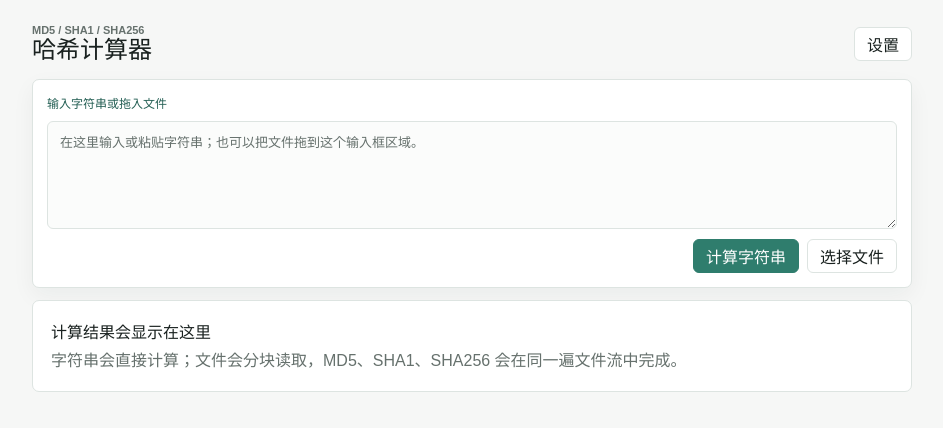
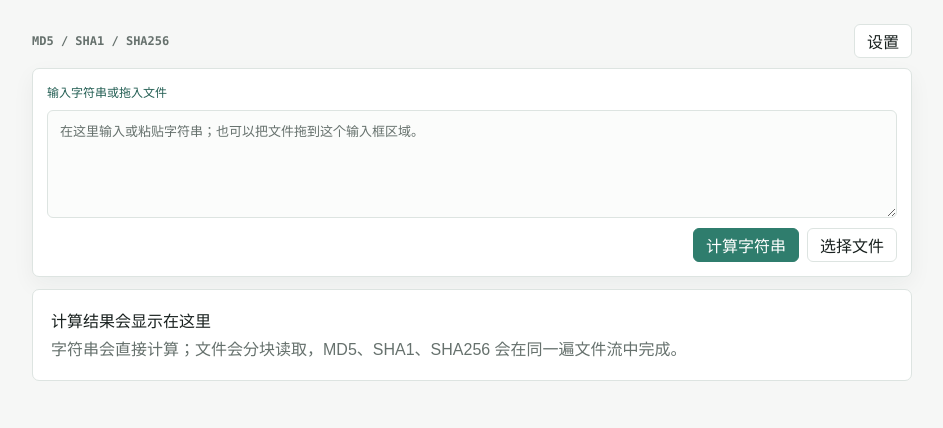
Before and after one commit to cuitz/my-hash-tool, a Vue app: page / in a window 1280 px wide. Shown: the top 428 px of the page, without its empty margins (168-1111 px from the left). Built offline with nearby package versions, Linux system fonts and the light colour scheme.

Commit message:
feat: add bulk hash copy actions

```diff
--- a/src/App.vue
+++ b/src/App.vue
@@ -353,14 +353,7 @@ async function copyHash(task: HashTask, algorithm: keyof HashResult) {
 
   const value = task.hashes[algorithm]
 
-  try {
-    if (!window.ztools?.copyText?.(value)) {
-      await navigator.clipboard.writeText(value)
-    }
-  } catch (error) {
-    notifyError(error, '复制失败')
-    return
-  }
+  if (!(await copyText(value))) return
 
   copiedKey.value = `${task.id}-${algorithm}`
   window.setTimeout(() => {
@@ -368,6 +361,59 @@ async function copyHash(task: HashTask, algorithm: keyof HashResult) {
       copiedKey.value = ''
     }
   }, 1500)
+}
+
+async function copyTaskHashes(task: HashTask) {
+  if (!task.hashes) return
+
+  if (!(await copyText(formatTaskHashes(task)))) return
+
+  copiedKey.value = `${task.id}-all`
+  window.setTimeout(() => {
+    if (copiedKey.value === `${task.id}-all`) {
+      copiedKey.value = ''
+    }
+  }, 1500)
+}
+
+async function copyAllHashes() {
+  const doneTasks = tasks.value.filter((task) => task.status === 'done' && task.hashes)
+  if (!doneTasks.length) return
+
+  if (!(await copyText(doneTasks.map((task) => formatTaskHashes(task)).join('\n\n')))) return
+
+  copiedKey.value = 'all-results'
+  window.setTimeout(() => {
+    if (copiedKey.value === 'all-results') {
+      copiedKey.value = ''
+    }
+  }, 1500)
+}
+
+async function copyText(value: string) {
+  try {
+    if (!window.ztools?.copyText?.(value)) {
+      await navigator.clipboard.writeText(value)
+    }
+  } catch (error) {
+    notifyError(error, '复制失败')
+    return false
+  }
+
+  return true
+}
+
+function formatTaskHashes(task: HashTask) {
+  if (!task.hashes) return ''
+
+  const title = task.kind === 'file' ? task.path : '字符串输入'
+
+  return [
+    title,
+    `MD5: ${task.hashes.md5}`,
+    `SHA1: ${task.hashes.sha1}`,
+    `SHA256: ${task.hashes.sha256}`
+  ].join('\n')
 }
 
 function formatBytes(bytes: number) {
@@ -441,12 +487,20 @@ onMounted(() => {
 <template>
   <main class="app-shell">
     <template v-if="route === 'main'">
-      <header class="topbar">
-        <div>
-          <p class="eyebrow">MD5 / SHA1 / SHA256</p>
-          <h1>哈希计算器</h1>
+      <header class="main-actions">
+        <span class="algorithm-note">MD5 / SHA1 / SHA256</span>
+        <div class="main-action-buttons">
+          <button
+            v-if="tasks.some((task) => task.status === 'done')"
+            class="secondary-button"
+            type="button"
+            title="复制全部已完成结果"
+            @click="copyAllHashes"
+          >
+            {{ copiedKey === 'all-results' ? '已复制全部' : '复制全部结果' }}
+          </button>
+          <button class="icon-button" type="button" title="设置" @click="openSettings">设置</button>
         </div>
-        <button class="icon-button" type="button" title="设置" @click="openSettings">设置</button>
       </header>
 
       <section
@@ -509,7 +563,18 @@ onMounted(() => {
               <h2 :title="task.kind === 'file' ? task.path : task.text">{{ task.name }}</h2>
               <p>{{ getTaskMeta(task) }}</p>
             </div>
-            <span class="file-size">{{ getTaskSize(task) }}</span>
+            <div class="task-card__tools">
+              <span class="file-size">{{ getTaskSize(task) }}</span>
+              <button
+                v-if="task.status === 'done'"
+                class="copy-button"
+                type="button"
+                title="复制该项全部 Hash"
+                @click="copyTaskHashes(task)"
+              >
+                {{ copiedKey === `${task.id}-all` ? '已复制' : '复制全部' }}
+              </button>
+            </div>
           </div>
 
           <div class="progress-meta">
--- a/src/main.css
+++ b/src/main.css
@@ -60,6 +60,29 @@ button:disabled {
   justify-content: space-between;
   gap: 16px;
   margin-bottom: 14px;
+}
+
+.main-actions {
+  display: flex;
+  align-items: center;
+  justify-content: flex-end;
+  gap: 12px;
+  margin-bottom: 10px;
+}
+
+.algorithm-note {
+  margin-right: auto;
+  color: var(--muted);
+  font-family: "SF Mono", "Cascadia Code", "Menlo", "Consolas", monospace;
+  font-size: 12px;
+  font-weight: 700;
+}
+
+.main-action-buttons {
+  display: flex;
+  flex-wrap: wrap;
+  gap: 8px;
+  justify-content: flex-end;
 }
 
 .topbar h1,
@@ -249,6 +272,13 @@ button:disabled {
   min-width: 0;
 }
 
+.task-card__tools {
+  display: flex;
+  flex: 0 0 auto;
+  align-items: flex-start;
+  gap: 8px;
+}
+
 .file-title {
   min-width: 0;
 }
@@ -274,11 +304,10 @@ button:disabled {
 }
 
 .file-size {
-  flex: 0 0 auto;
   color: var(--muted);
   font-size: 12px;
   font-weight: 700;
-  padding-top: 2px;
+  padding-top: 8px;
 }
 
 .progress-meta {
@@ -499,11 +528,29 @@ button:disabled {
   }
 
   .task-card__header,
+  .task-card__tools,
   .progress-meta,
   .switch-row,
   .threshold-row {
     align-items: flex-start;
     flex-direction: column;
+  }
+
+  .main-actions {
+    align-items: flex-start;
+    flex-direction: column;
+  }
+
+  .main-action-buttons {
+    justify-content: flex-start;
+  }
+
+  .algorithm-note {
+    margin-right: 0;
+  }
+
+  .file-size {
+    padding-top: 0;
   }
 
   .hash-row {
```
